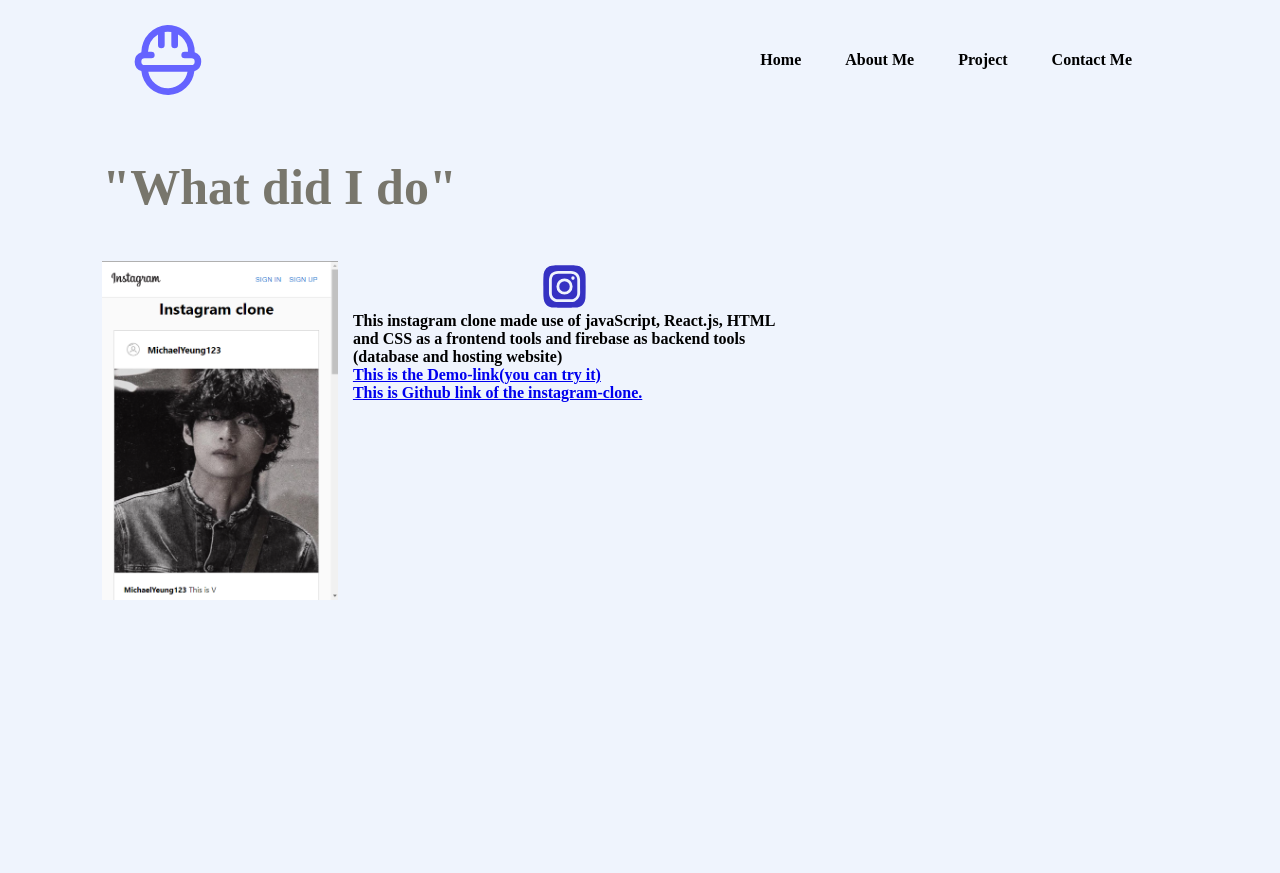
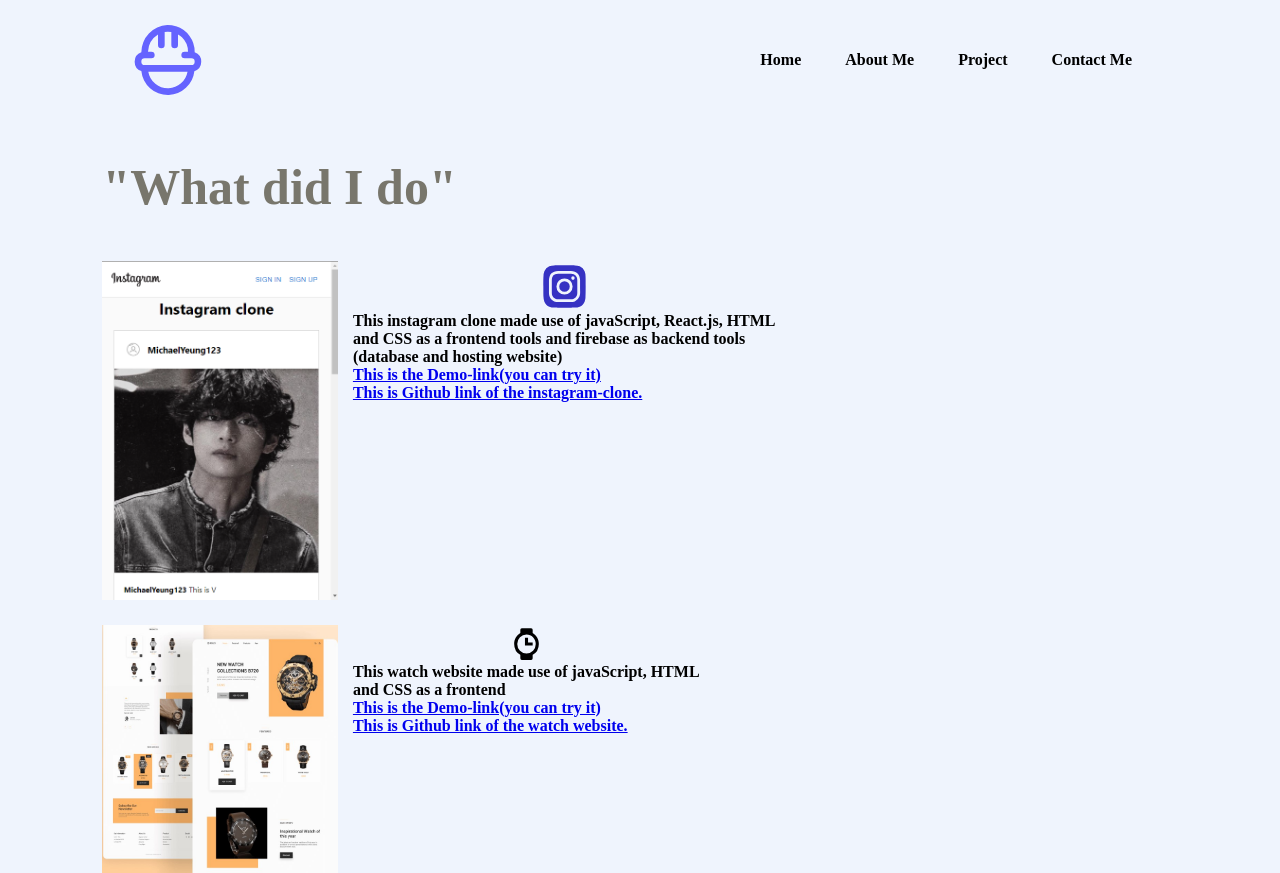
Before and after one commit to moterial/portfolio2, a plain HTML site: page project.html in a window 1280 px wide. Before the commit the page ends 800 px from the top, so only its background shows below. Drawn offline with Linux system fonts and the light colour scheme; a web font is replaced by a local one.

Commit message:
update
update

```diff
--- a/project.html
+++ b/project.html
@@ -23,13 +23,24 @@
             <div class="Instagram-clone">
                 <img src="img/20211027040922.png" class="instagram_demo">
                 <div class="instagram_intro">
-                <img src="img/instagram-alt.svg" class="instagram">
+                <img src="img/instagram-alt.svg" class="project_icon">
                     <p>This instagram clone made use of javaScript, React.js, HTML<br> and CSS as a frontend
                         tools and firebase as backend tools <br>(database and hosting website)</p>
                         <a href="https://instagram-cl-b14bc.web.app/" target="_blanket">This is the Demo-link(you can try it)</a>
                         <a href="https://github.com/moterial/instagram-clone" target="_blanket">This is Github link of the instagram-clone.</a>
                 </div>
 
+            </div>
+
+            <div class="watch_website">
+                <img src="img/preview.jpg" class="instagram_demo">
+                <div class="instagram_intro">
+                <img src="img/bxs-watch.svg" class="project_icon">
+                    <p>This watch website made use of javaScript, HTML<br> and CSS as a frontend
+                        </p>
+                        <a href="https://instagram-cl-b14bc.web.app/" target="_blanket">This is the Demo-link(you can try it)</a>
+                        <a href="https://github.com/moterial/HTML-CSS-JavaScript-Training/tree/main/E-commerce%20Website%20-%20Watch" target="_blanket">This is Github link of the watch website.</a>
+                </div>
             </div>
 
 
--- a/styles2.css
+++ b/styles2.css
@@ -54,7 +54,7 @@
     margin-bottom: 20px;
 }
 
-.instagram{
+.project_icon{
     width: 15%;
     height: 15%;
     display: block;
@@ -85,3 +85,9 @@
     flex-direction: column;
     padding-left: 15px;
 }
+
+.watch_website{
+    display: flex;
+    font-weight: bold;
+    padding-top: 25px;
+}
```
Also changed, not shown: img/bxs-watch.svg (added), img/preview.jpg (added).
